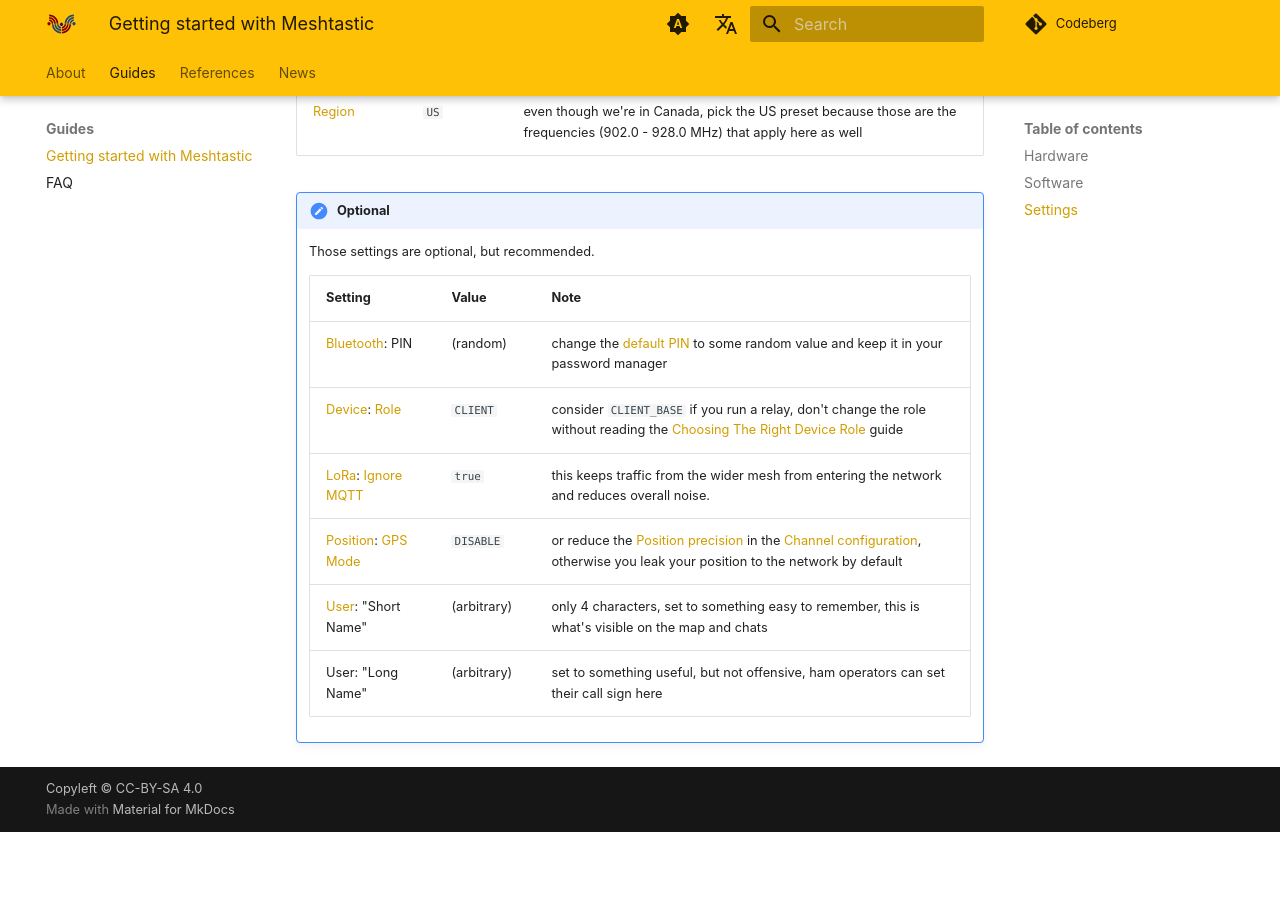
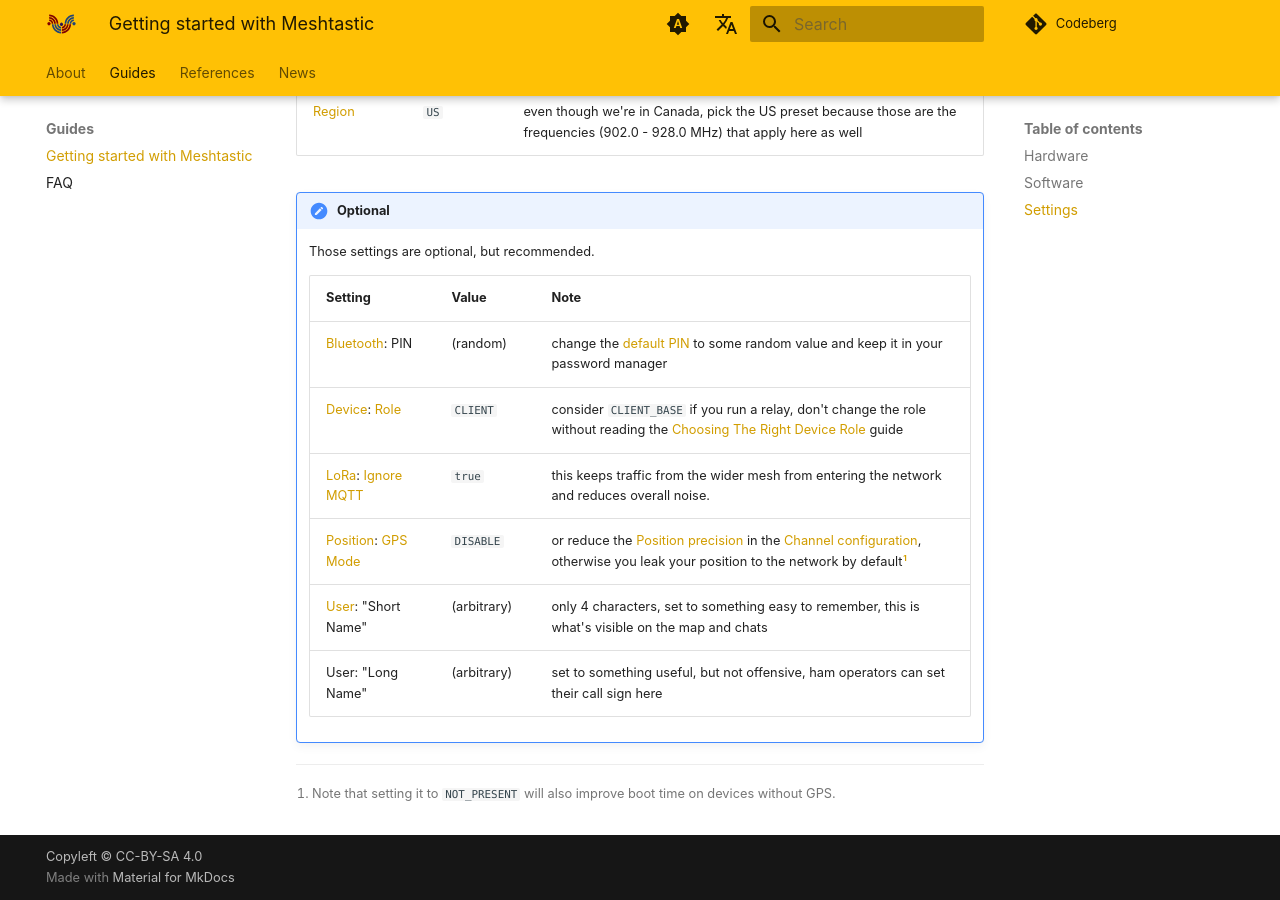
Before and after one commit to ReseauLibre/lora.reseaulibre.ca, an MkDocs documentation site: the page built from docs/guides/meshtastic.md, in a window 1280 px wide and 900 px high, scrolled down 1820 px. Built offline with MkDocs 1.6.1 and Material for MkDocs 9.7.7, drawn with Linux system fonts in a browser that asks for light colours; plug-ins that fetch from the network failed and are left out; comment, search, counter and statistics services are not loaded; before the commit the page ends 2652 px from its top, so only the background shows below that.

Commit message:
add note about boot time

```diff
--- a/docs/guides/meshtastic.md
+++ b/docs/guides/meshtastic.md
@@ -93,9 +93,11 @@
     | [Bluetooth][]: PIN         | (random)    | change the [default PIN][] to some random value and keep it in your password manager                                              |
     | [Device][]:  [Role][]      | `CLIENT`    | consider `CLIENT_BASE` if you run a relay, don't change the role without reading the [Choosing The Right Device Role][] guide     |
     | [LoRa][]: [Ignore MQTT][]  | `true`      | this keeps traffic from the wider mesh from entering the   network and reduces overall noise.                                     |
-    | [Position][]: [GPS Mode][] | `DISABLE`   | or reduce the [Position precision][] in the [Channel configuration][], otherwise you leak your position to the network by default |
+    | [Position][]: [GPS Mode][] | `DISABLE`   | or reduce the [Position precision][] in the [Channel configuration][], otherwise you leak your position to the network by default[^1] |
     | [User][]: "Short Name"     | (arbitrary) | only 4 characters, set to something easy to remember, this is what's visible on the map and chats                                 |
     | User: "Long Name"          | (arbitrary) | set to something useful, but not offensive, ham operators can set their call sign here                                            |
+
+[^1]: Note that setting it to `NOT_PRESENT` will also improve boot time on devices without GPS.
 
  [Bluetooth]: https://meshtastic.org/docs/configuration/radio/bluetooth/
  [Channel configuration]: https://meshtastic.org/docs/configuration/radio/channels/#position-precision
```
